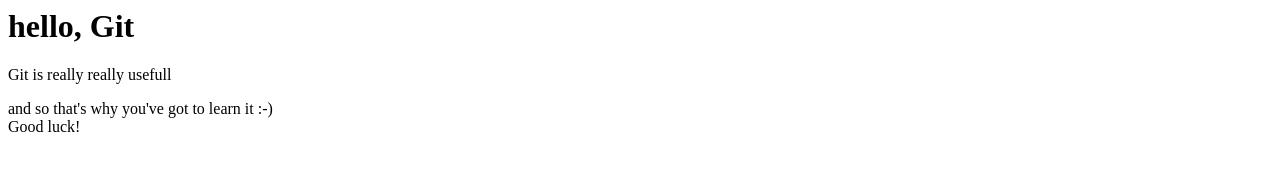
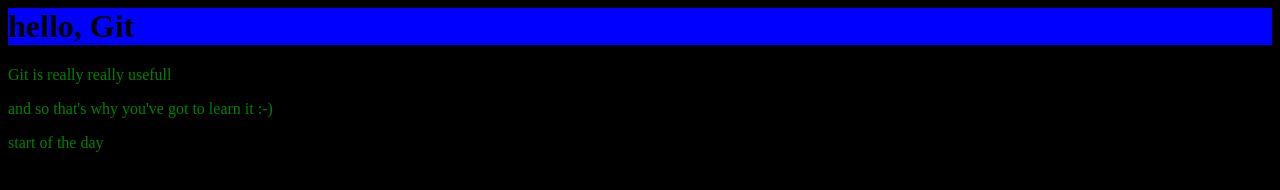
Before and after one commit to dapdel/web09-first-repo, a plain HTML site: page index.html in a window 1280 px wide. Drawn offline with Linux system fonts and the light colour scheme.

Commit message:
add title to title

```diff
--- a/index.html
+++ b/index.html
@@ -1,10 +1,12 @@
 <html>
+  <head>
+    <link rel="stylesheet" href="style.css" />
+    <title>The best page on the net</title>
+  </head>
   <body>
     <h1 class="main design">hello, Git</h1>
     <p>Git is really really usefull</p>
-    <p>
-      and so that's why you've got to learn it :-)<br />
-      Good luck!
-    </p>
+    <p>and so that's why you've got to learn it :-)<br /></p>
+    <p>start of the day</p>
   </body>
 </html>
```
